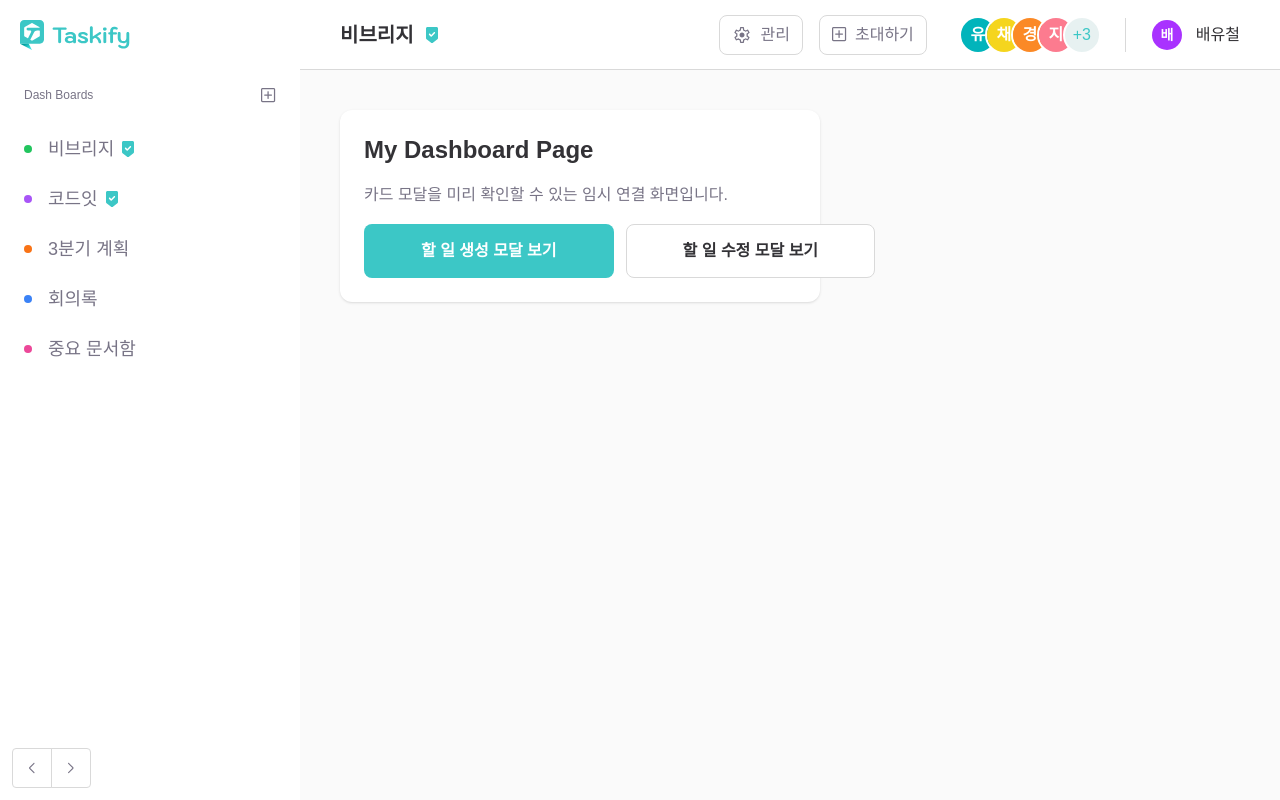
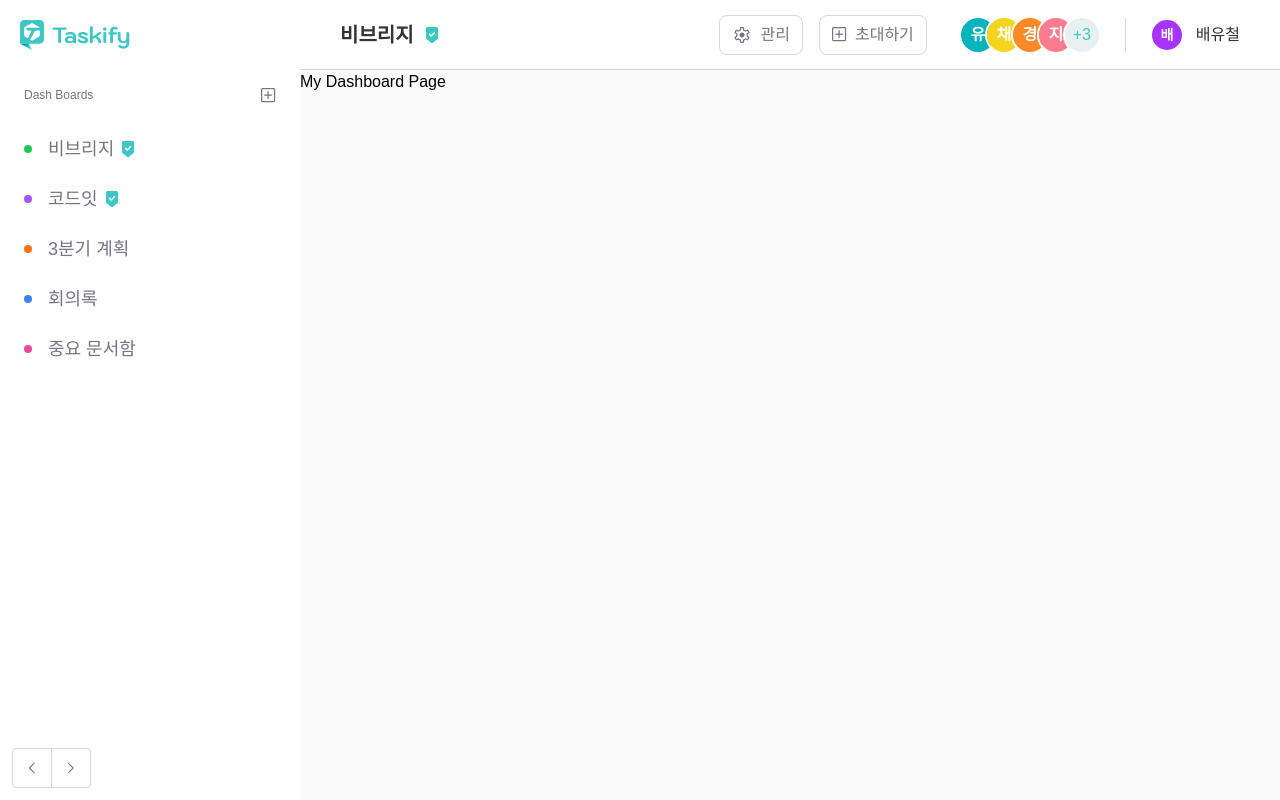
Before and after one commit to sprint22-part3-Team3/Taskify_Front, a React (Vite) app: page /mydashboard in a window 1280 px wide. Built offline with nearby package versions, Linux system fonts and the light colour scheme; a web font is replaced by a local one.

Commit message:
🐛 Fix: 테스트 파일 제거

```diff
--- a/src/pages/my-dashboard/index.tsx
+++ b/src/pages/my-dashboard/index.tsx
@@ -1,49 +1,5 @@
-import { useState } from 'react';
-import { Button } from '@/shared/components/button';
-import TodoCreateModal from '@/features/cards/components/todo-create-modal';
-import TodoEditModal from '@/features/cards/components/todo-edit-modal';
-
 function MyDashboardPage() {
-  const [isTodoCreateModalOpen, setIsTodoCreateModalOpen] = useState(false);
-  const [isTodoEditModalOpen, setIsTodoEditModalOpen] = useState(false);
-
-  return (
-    <>
-      <div className="flex min-h-dvh items-start bg-gray-50 p-6 md:p-10">
-        <div className="flex w-full max-w-120 flex-col gap-4 rounded-xl bg-white p-6 shadow-sm">
-          <h1 className="typo-xl-bold text-black-200 md:typo-2xl-bold">
-            My Dashboard Page
-          </h1>
-          <p className="typo-md-regular md:typo-lg-regular text-gray-400">
-            카드 모달을 미리 확인할 수 있는 임시 연결 화면입니다.
-          </p>
-          <div className="flex flex-col gap-3 md:flex-row">
-            <Button
-              theme="primary"
-              onClick={() => setIsTodoCreateModalOpen(true)}
-            >
-              할 일 생성 모달 보기
-            </Button>
-            <Button
-              theme="outlined"
-              onClick={() => setIsTodoEditModalOpen(true)}
-            >
-              할 일 수정 모달 보기
-            </Button>
-          </div>
-        </div>
-      </div>
-
-      <TodoCreateModal
-        isOpen={isTodoCreateModalOpen}
-        onClose={() => setIsTodoCreateModalOpen(false)}
-      />
-      <TodoEditModal
-        isOpen={isTodoEditModalOpen}
-        onClose={() => setIsTodoEditModalOpen(false)}
-      />
-    </>
-  );
+  return <div>My Dashboard Page</div>;
 }
 
 export default MyDashboardPage;
```
